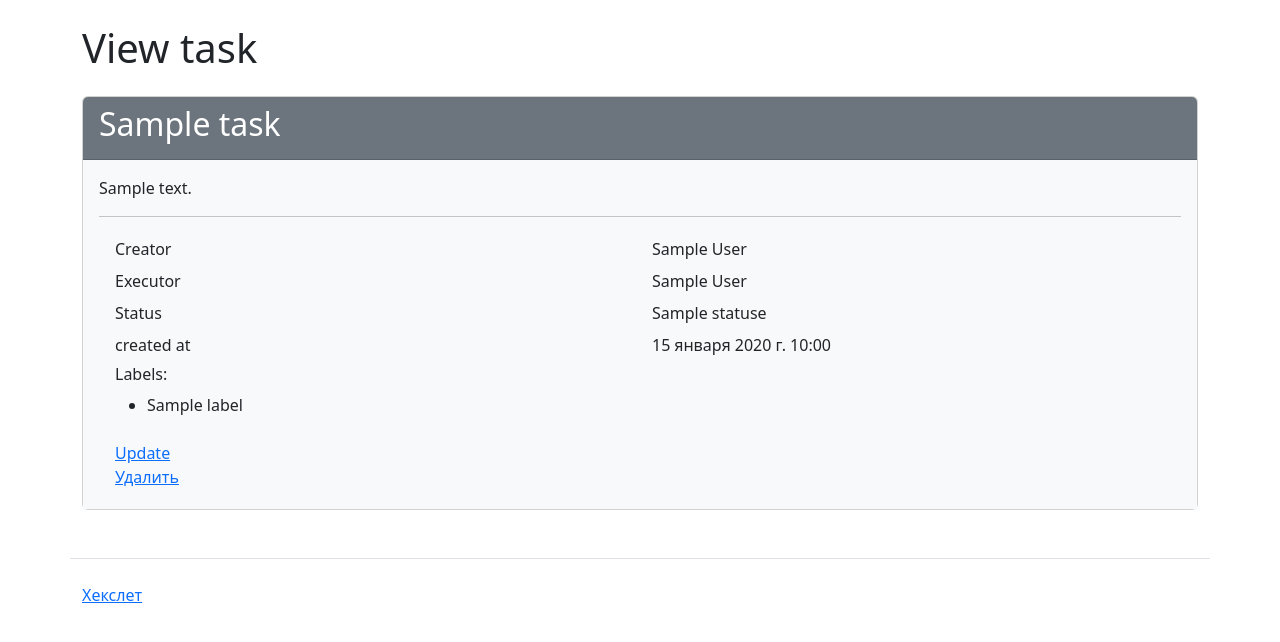
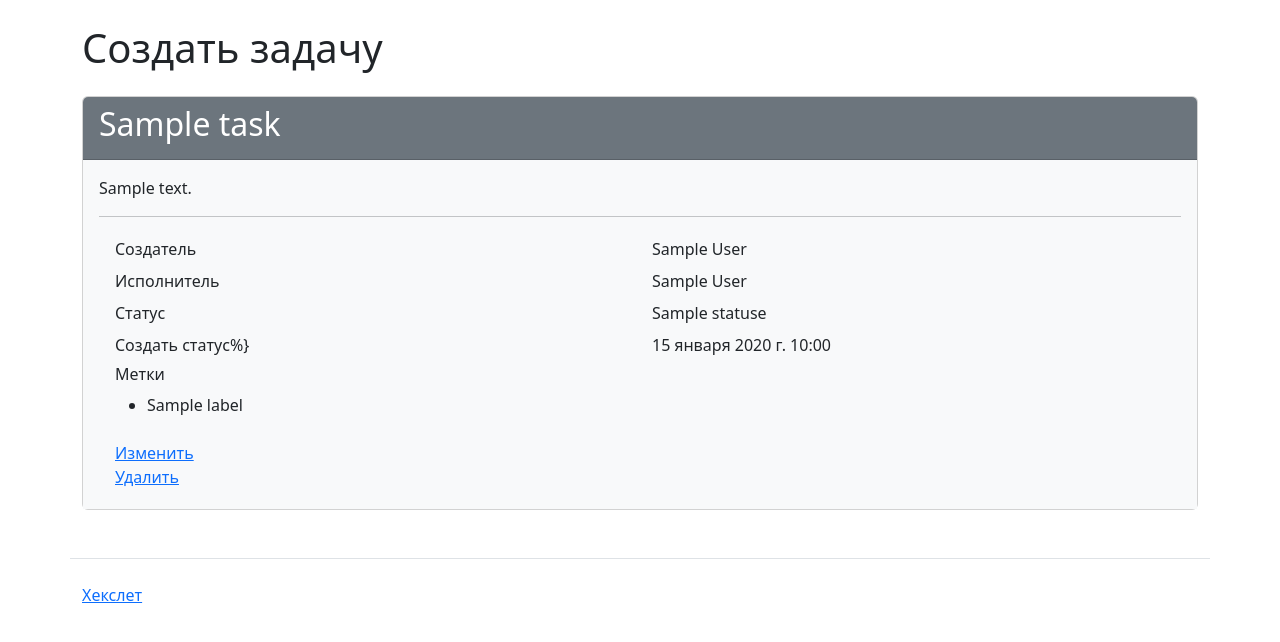
Before and after one commit to lyovaparsyan94/python-project-52, a Django app: page /tasks/1/ in a window 1280 px wide. Shown: the part 56-698 px from the top of the page. Run offline with Django 5.2, Linux system fonts and the light colour scheme; a user stored in the database is signed in; tables that the repository leaves empty hold one stand-in row (values such as "Sample post"); parts of the project's set-up code (start-up, migrations or seed data) failed here and were passed over; some libraries are stand-ins or nearby versions.

Commit message:
fix: update structure

```diff
--- a/task_manager/templates/base.html
+++ b/task_manager/templates/base.html
@@ -7,7 +7,7 @@
 <html lang="{{ LANGUAGE_CODE }}">
   <head>
     <meta name="viewport" content="width=device-width, initial-scale=1, shrink-to-fit=no">
-    <title>{% translate 'hexlet task manager' %}</title>
+    <title>hexlet task manager</title>
     <link crossorigin="anonymous" href="https://cdn.jsdelivr.net/npm/bootstrap@5.3.3/dist/css/bootstrap.min.css" integrity="sha384-QWTKZyjpPEjISv5WaRU9OFeRpok6YctnYmDr5pNlyT2bRjXh0JMhjY6hW+ALEwIH" rel="stylesheet">
     <script crossorigin="anonymous" integrity="sha384-YvpcrYf0tY3lHB60NNkmXc5s9fDVZLESaAA55NDzOxhy9GkcIdslK1eN7N6jIeHz" src="https://cdn.jsdelivr.net/npm/bootstrap@5.3.3/dist/js/bootstrap.bundle.min.js"></script>
   </head>
--- a/task_manager/templates/labels/list.html
+++ b/task_manager/templates/labels/list.html
@@ -5,7 +5,7 @@
 
     <h1 class="my-4">
 
-    {% translate 'Labels' %}
+        Метки
 
     </h1>
 
@@ -26,7 +26,7 @@
                 <td>{{ label.name }}</td>
                 <td>{{ label.created_at }}</td>
                 <td>
-              <a href="{% url 'labels:update' label.id%}">Редактировать</a>
+                    <a href="{% url 'labels:update' label.id %}">Редактировать</a>
                     <br>
                     <a href="{% url 'labels:delete' label.id %}">Удалить</a>
                 </td>
--- a/task_manager/templates/login.html
+++ b/task_manager/templates/login.html
@@ -5,6 +5,6 @@
 <form method="post">
     {% csrf_token %}
     {% bootstrap_form form %}
-    <input type="submit" value="{% translate 'Log in' %}">
+    <input type="submit" value="Войти">
 </form>
 {% endblock %}
--- a/task_manager/templates/logout.html
+++ b/task_manager/templates/logout.html
@@ -5,6 +5,6 @@
 
 <form method="post">
     {% csrf_token %}
-    <input type="submit" value="{% translate 'Confirm Logout' %}">
+    <input type="submit" value="Подтвердить выход">
 </form>
 {% endblock %}
--- a/task_manager/templates/tasks/click.html
+++ b/task_manager/templates/tasks/click.html
@@ -10,7 +10,7 @@
 
     <h1 class="my-4">
 
-{% translate 'View task' %}
+Создать задачу
     </h1>
 
 <div class="card">
@@ -22,24 +22,24 @@
   <hr>
   <div class="container">
     <div class="row p-1">
-      <div class="col">{% translate 'Creator' %}</div>
+      <div class="col">Создатель</div>
       <div class="col">{{tasks.creator}}</div>
     </div>
     <div class="row p-1">
-      <div class="col">{% translate 'Executor' %}</div>
+      <div class="col">Исполнитель</div>
       <div class="col">{{tasks.executor}}</div>
     </div>
     <div class="row p-1">
-      <div class="col">{% translate 'Status' %}</div>
+      <div class="col">Статус</div>
       <div class="col">{{tasks.status}}</div>
     </div>
     <div class="row p-1">
-      <div class="col">{% translate 'created at' %}</div>
+      <div class="col">Создать статус%}</div>
       <div class="col">{{tasks.created_at}}</div>
     </div>
     <div class="row p-1">
       <div class="col">
-        <h6>{% translate 'Labels' %}:</h6>
+        <h6>Метки</h6>
         <ul>
           {% for label in tasks.labels.all %}
 
@@ -50,9 +50,9 @@
     </div>
     <div class="row p-1">
       <div class="col">
-        <a href="{% url 'tasks:update' tasks.id %}">{% translate 'Update' %}</a>
+        <a href="{% url 'tasks:update' tasks.id %}">Изменить</a>
         <br>
-        <a href="{% url 'tasks:delete' tasks.id %}">{% translate 'Delete' %}</a>
+        <a href="{% url 'tasks:delete' tasks.id %}">Удалить</a>
       </div>
     </div>
   </div>
--- a/task_manager/templates/tasks/create.html
+++ b/task_manager/templates/tasks/create.html
@@ -5,6 +5,6 @@
 <form method="post">
     {% csrf_token %}
     {% bootstrap_form form %}
-    <input type="submit" value="{% translate 'Create' %}">
+    <input type="submit" value="Создать">
 </form>
 {% endblock %}
--- a/task_manager/templates/tasks/delete.html
+++ b/task_manager/templates/tasks/delete.html
@@ -5,6 +5,6 @@
 
 <form method="post">
     {% csrf_token %}
-    <input type="submit" value="{% translate 'Confirm delete' %}">
+    <input type="submit" value="Да, удалить">
 </form>
 {% endblock %}
--- a/task_manager/templates/tasks/update.html
+++ b/task_manager/templates/tasks/update.html
@@ -5,6 +5,6 @@
 <form method="post">
     {% csrf_token %}
     {% bootstrap_form form %}
-    <input type="submit" value="{% translate 'Update' %}">
+    <input type="submit" value="Изменить">
 </form>
 {% endblock %}
```
Also changed, not shown: task_manager/templates/index.html (+4 -4 lines). Lines whose indentation alone changed are shown as unchanged.
